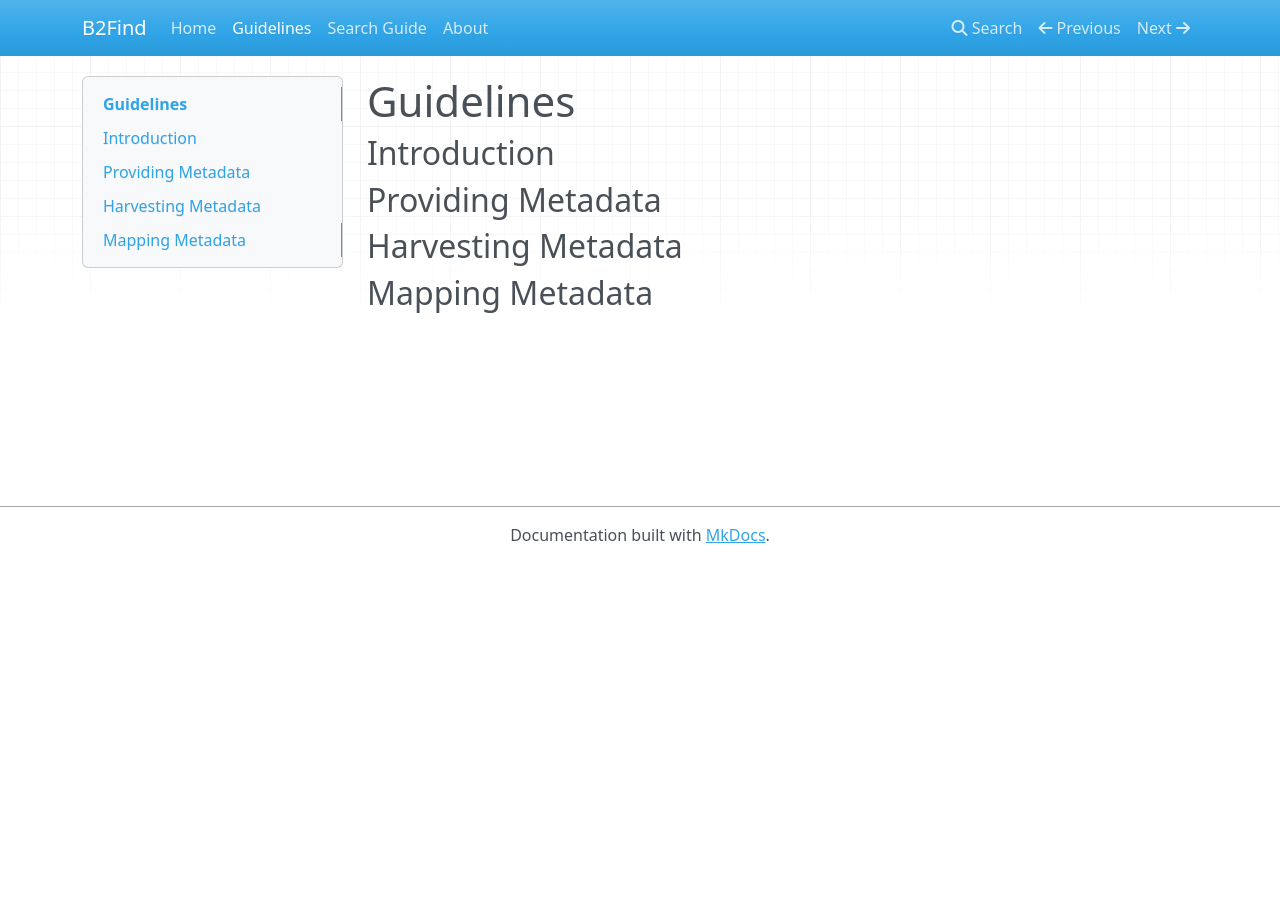
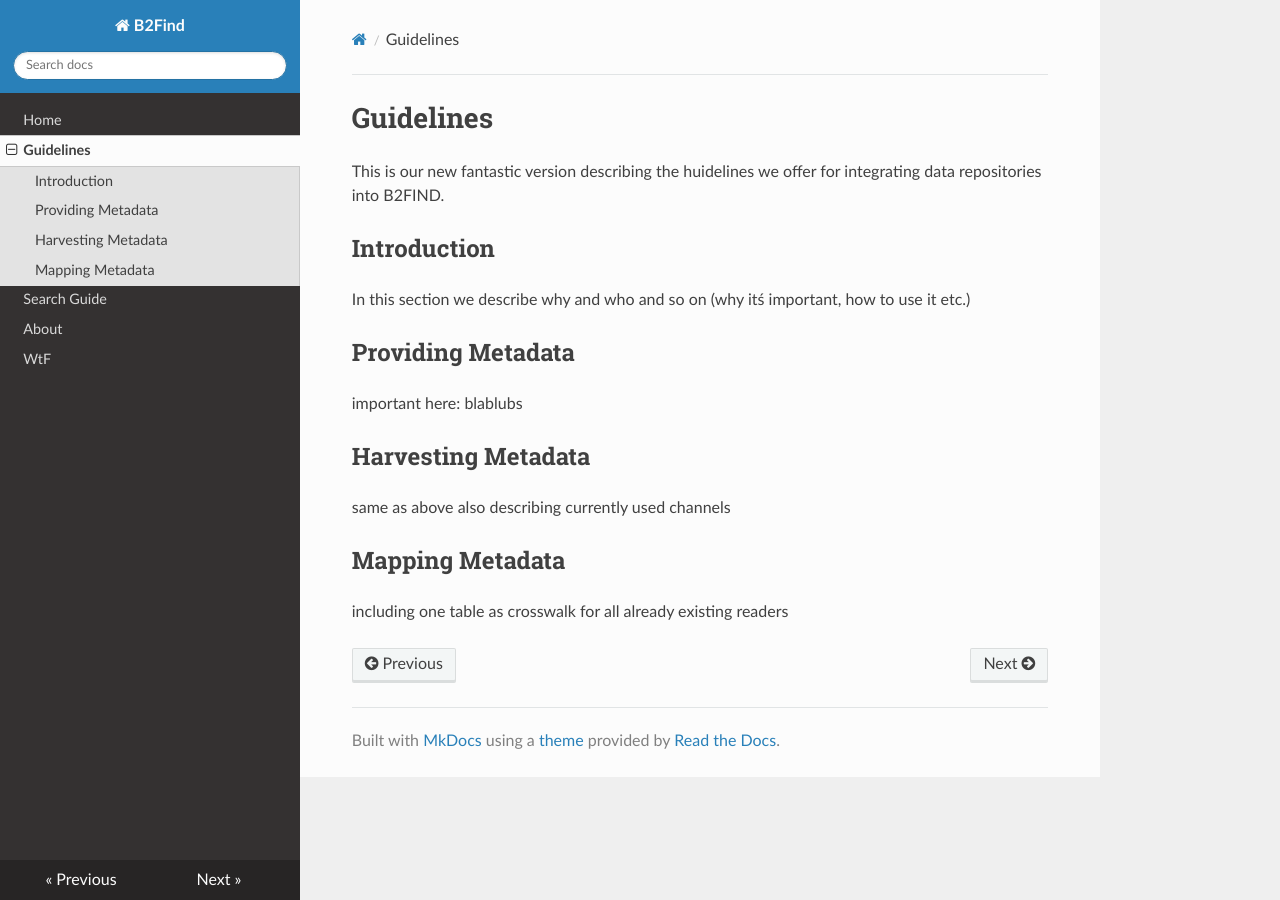
Before and after one commit to EUDAT-B2FIND/ckanext-b2find, an MkDocs documentation site: the page built from docs/guidelines.md, in a window 1280 px wide. Built offline with MkDocs 1.6.1, drawn with Linux system fonts in a browser that asks for light colours; nearby versions of some CDN libraries.

Commit message:
new page for mkdocs and testing

```diff
--- a/docs/guidelines.md
+++ b/docs/guidelines.md
@@ -1,9 +1,15 @@
 # Guidelines
+This is our new fantastic version describing the huidelines we offer for integrating data repositories into B2FIND.
 
 ## Introduction
+In this section we describe why and who and so on (why itś important, how to use it etc.)
 
 ## Providing Metadata
+important here: blablubs
 
 ## Harvesting Metadata
+same as above
+also describing currently used channels
 
 ## Mapping Metadata
+including one table as crosswalk for all already existing readers
--- a/mkdocs.yml
+++ b/mkdocs.yml
@@ -6,7 +6,17 @@ nav:
     - Guidelines: guidelines.md
     - Search Guide: searchguide.md
     - About: about.md
+    - WtF: wtf.md
 
 markdown_extensions:
     - toc:
         permalink: True
+
+theme:
+    name: readthedocs
+    highlightjs: true
+    hljs_languages:
+        - yaml
+        - rust
+        - xml
+        - python
```
Also changed, not shown: docs/wtf.md (added, +3 -0 lines).
